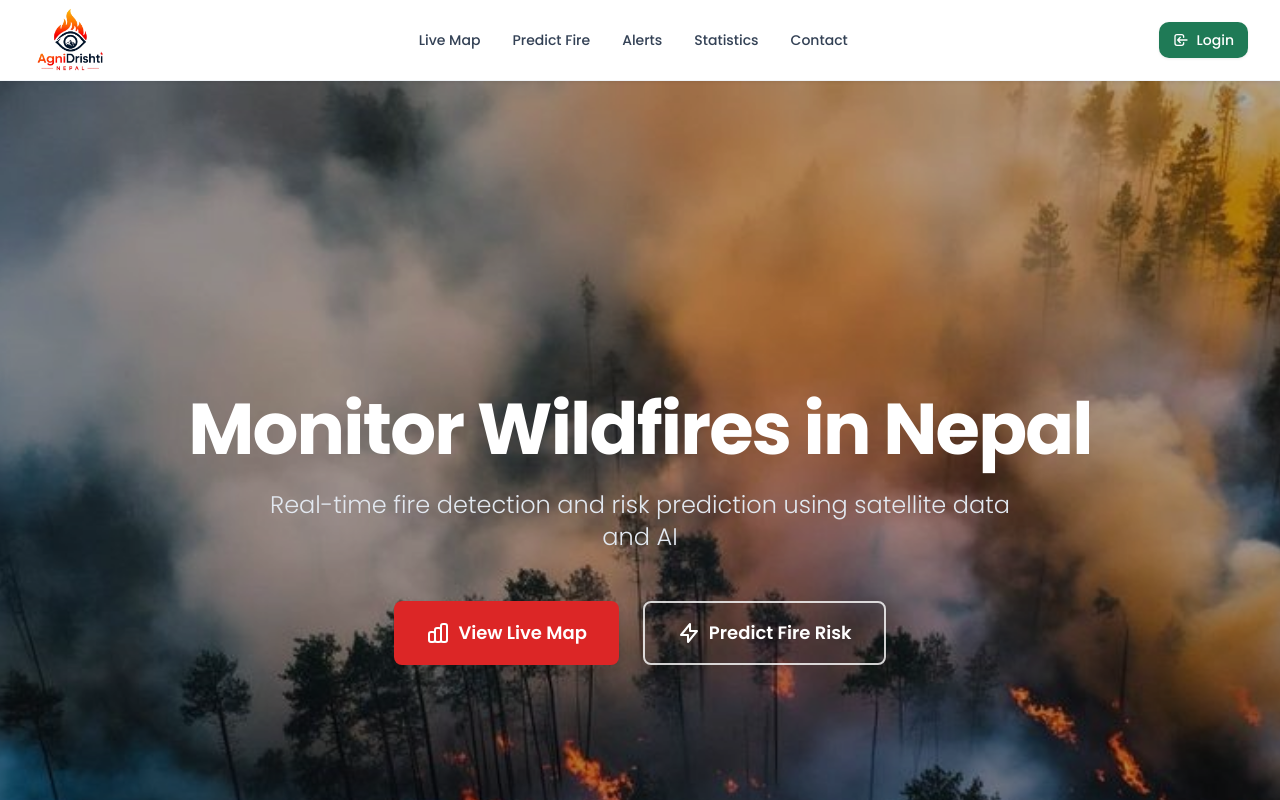
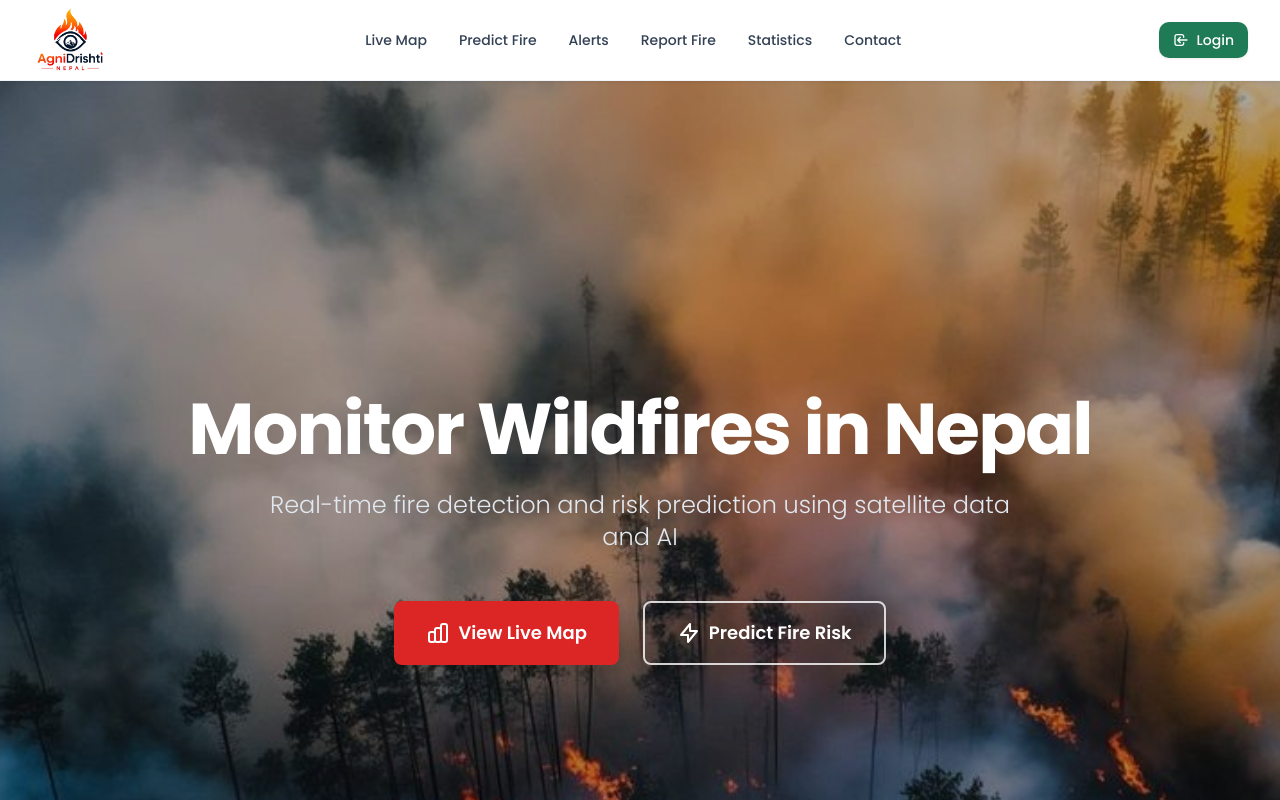
Before and after one commit to MirajB1/AgniDrishti, a React (Vite) app in the folder frontend/: page / in a window 1280 px wide. Shown: the top 800 px of the page. Built offline with nearby package versions, Linux system fonts and the light colour scheme; no server answers.

Commit message:
Add Report Fire link to Navbar

```diff
--- a/frontend/src/components/Navbar..jsx
+++ b/frontend/src/components/Navbar..jsx
@@ -57,6 +57,13 @@ function Navbar() {
               className="px-3.5 py-2 rounded-button text-slate-700 hover:text-fire-600 hover:bg-fire-50 font-medium text-sm transition-all duration-200"
             >
               Alerts
+            </Link>
+
+            <Link
+              to="/report-fire"
+              className="px-3.5 py-2 rounded-button text-slate-700 hover:text-red-600 hover:bg-red-50 font-medium text-sm transition-all duration-200"
+            >
+              Report Fire
             </Link>
 
             <Link
@@ -151,6 +158,13 @@ function Navbar() {
                 Alerts
               </Link>
               <Link
+                to="/report-fire"
+                onClick={() => setIsMobileMenuOpen(false)}
+                className="block px-3 py-2 rounded-button text-slate-700 hover:bg-red-50 hover:text-red-600 transition-all duration-200 font-medium"
+              >
+                Report Fire
+              </Link>
+              <Link
                 to="/stats"
                 onClick={() => setIsMobileMenuOpen(false)}
                 className="block px-3 py-2 rounded-button text-slate-700 hover:bg-sky-50 transition-all duration-200 font-medium"
```
